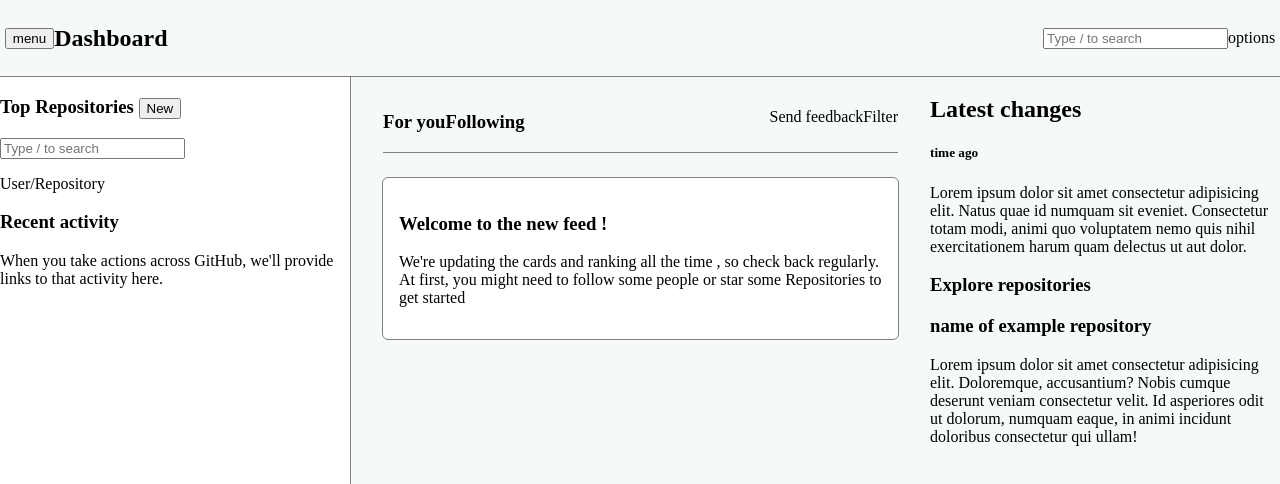
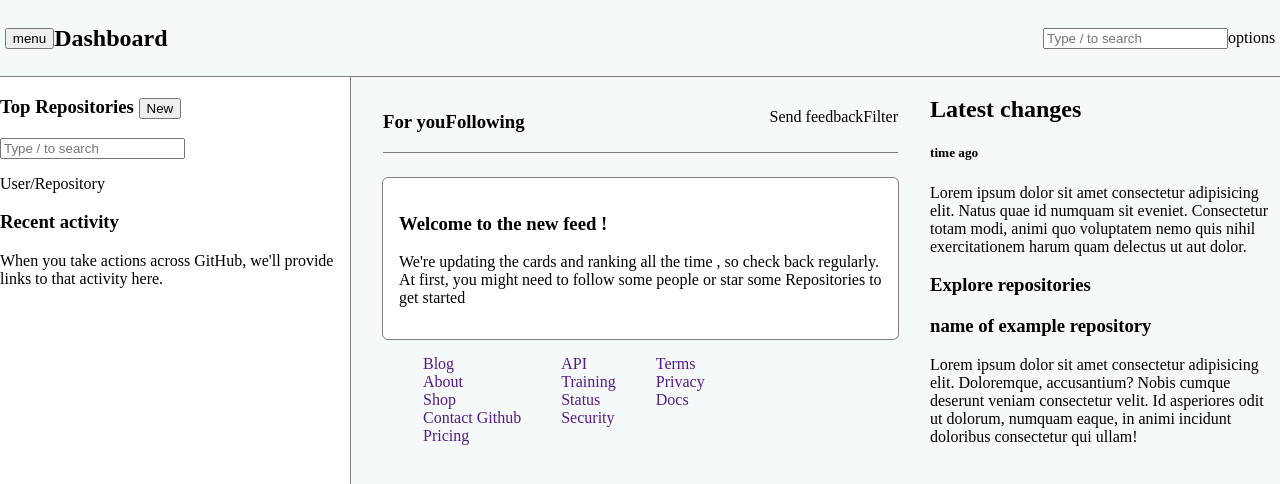
Before and after one commit to Mount-Blanc/githubclone, a React (Vite) app in the folder github/: page / in a window 1280 px wide. Shown: the top 484 px of the page. Built offline with nearby package versions, Linux system fonts and the light colour scheme.

Commit message:
added footer

```diff
--- a/github/src/App.css
+++ b/github/src/App.css
@@ -80,3 +80,12 @@
 .changes-section {
   max-width: 350px;
 }
+.links {
+  list-style: none;
+}
+.links li a{
+  text-decoration: none;
+}
+footer {
+  display: flex;
+}
--- a/github/src/App.jsx
+++ b/github/src/App.jsx
@@ -64,6 +64,30 @@
 
         </p>
       </div>
+
+
+  <footer>
+    <ul className='links'>
+      <li><a href=''>Blog</a></li>
+      <li><a href=''>About</a></li>
+      <li><a href=''>Shop</a></li>
+      <li><a href=''>Contact Github</a></li>
+      <li><a href=''>Pricing</a></li>
+
+    </ul>
+    <ul className='links'>
+      <li><a href=''>API</a></li>
+      <li><a href=''>Training</a></li>
+      <li><a href=''>Status</a></li>
+      <li><a href=''>Security</a></li>
+
+    </ul>
+    <ul className='links'>
+      <li><a href=''>Terms</a></li>
+      <li><a href=''>Privacy</a></li>
+      <li><a href=''>Docs</a></li>
+      </ul>
+  </footer>
     </div>
 
     <aside className='changes-section'>
```
